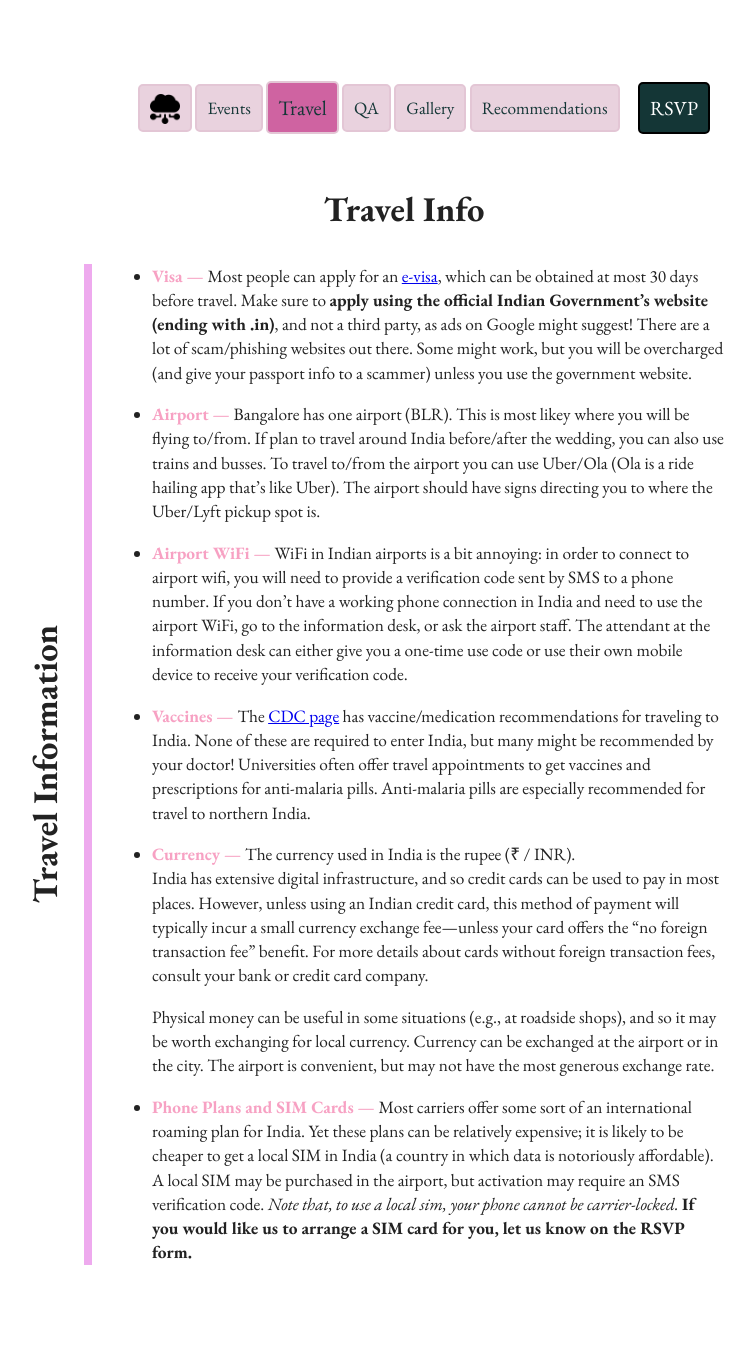
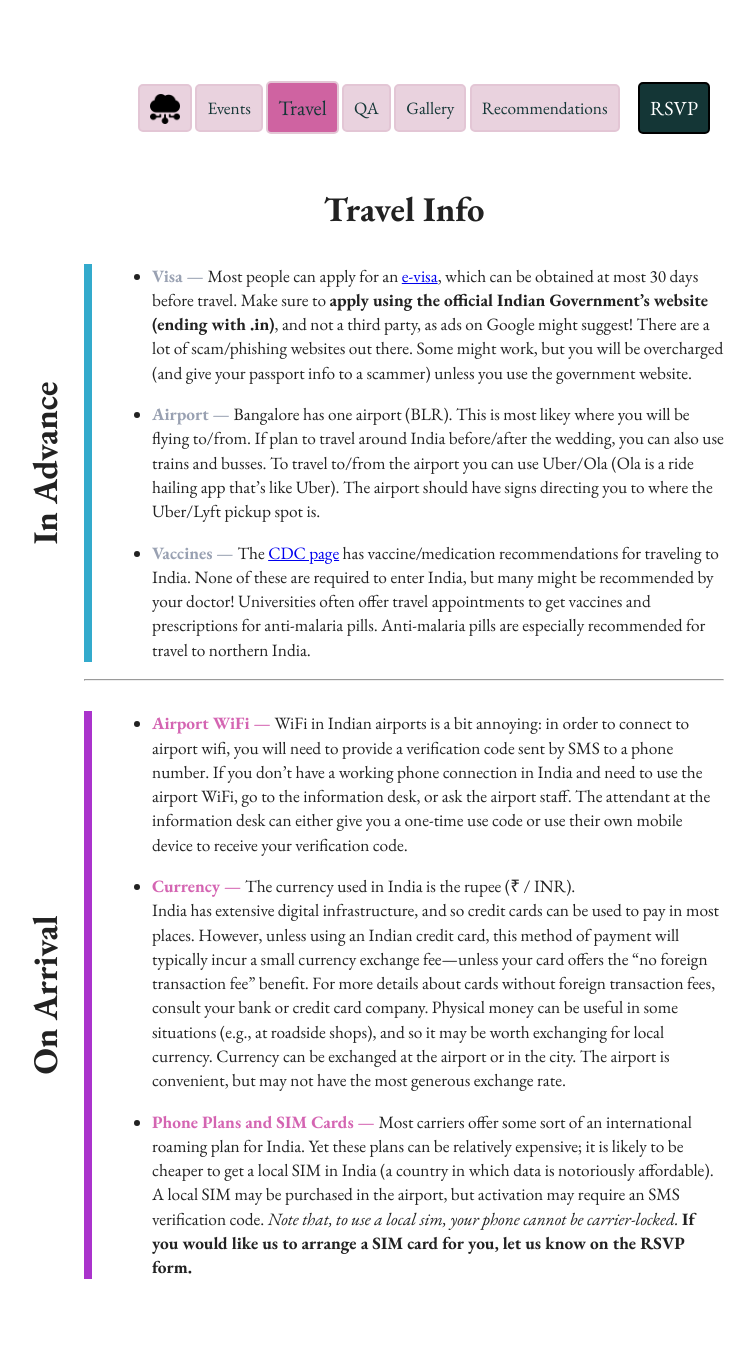
Before and after one commit to kaito-nakatani/shraito, a Jekyll site: the page built from _tabs/travel-info.md, in a window 1280 px wide. Shown: the whole page, without its empty margins (236-991 px from the left). Built offline with Jekyll 4.4.1, drawn with Linux system fonts in a browser that asks for light colours.

Commit message:
added groupings on travel info

```diff
--- a/_config.yml
+++ b/_config.yml
@@ -24,8 +24,8 @@ description: >- # this means to ignore newlines until "baseurl:"
   Write an awesome description for your new site here. You can edit this
   line in _config.yml. It will appear in your document head meta (for
   Google search results) and in your feed.xml site description.
-# baseurl: "voli-wedding/" # the subpath of your site, e.g. /blog
-baseurl: "" # the subpath of your site, e.g. /blog
+baseurl: "voli-wedding/" # the subpath of your site, e.g. /blog
+# baseurl: "" # the subpath of your site, e.g. /blog
 url: "https://orichardson.github.io/" # the base hostname & protocol for your site, e.g. http://example.com
 # twitter_username: jekyllrb
 # github_username:  jekyll
--- a/_tabs/travel-info.md
+++ b/_tabs/travel-info.md
@@ -1,34 +1,49 @@
 ---
 title_short: Travel
 title: Travel Info
-layout: tab
+layout: default
 leftblock: Travel Information
 ---
+
+{% include navbar.html %}
+
+<div class="center">
+<h1> {{page.title}} </h1>
+</div>
+
+
+<div class="block" markdown="1" style="--accent:#3ac">
+<div class="sideways"><h1>In Advance</h1></div>
 - <span class="establishment">Visa</span> Most people can apply for an
     <a href="https://indianvisaonline.gov.in/evisa/tvoa.html">e-visa</a>,
     which can be obtained at most 30 days before travel.
     Make sure to **apply using the official Indian Government's website (ending with .in)**, and not a third party, as ads on Google might suggest! There are a lot of scam/phishing websites out there. Some might work, but you will be overcharged (and give your passport info to a scammer) unless you use the government website.
 
-- <span class="establishment">Airport</span> Bangalore has one airport (BLR). This is most likey where you will be flying to/from. If plan to travel around India before/after the wedding, you can also use trains and busses. To travel to/from the airport you can use Uber/Ola (Ola is a ride hailing app that's like Uber). The airport should have signs directing you to where the Uber/Lyft pickup spot is.
+- <span class="establishment">Airport</span> Bangalore has one airport (BLR). This is most likey where you will be flying to/from. If plan to travel around India before/after the wedding, you can also use trains and busses.
+To travel to/from the airport you can use Uber/Ola (Ola is a ride hailing app that's like Uber). The airport should have signs directing you to where the Uber/Lyft pickup spot is.
 
-- <span class="establishment">Airport WiFi</span>
-WiFi in Indian airports is a bit annoying: in order to connect to airport wifi, you will need to provide a verification code sent by SMS to a phone number. If you don't have a working phone connection in India and need to use the airport WiFi, go to the information desk, or ask the airport staff.
-The attendant at the information desk can either give you a one-time use code or use their own mobile device to receive your verification code.
 
 - <span class="establishment">Vaccines</span> The [CDC page](https://wwwnc.cdc.gov/travel/destinations/traveler/none/india) has vaccine/medication recommendations for traveling to India. None of these are required to enter India, but many might be recommended by your doctor!
 Universities often offer travel appointments to get vaccines and prescriptions for anti-malaria pills. Anti-malaria pills are especially recommended for travel to northern India.
 <!-- Bangalore is actually  -->
-
+</div>
+<hr>
+<div markdown="1" class="block" style="--accent:#a3c">
+<div class="sideways"><h1>On Arrival</h1></div>
+- <span class="establishment">Airport WiFi</span>
+WiFi in Indian airports is a bit annoying: in order to connect to airport wifi, you will need to provide a verification code sent by SMS to a phone number. If you don't have a working phone connection in India and need to use the airport WiFi, go to the information desk, or ask the airport staff.
+The attendant at the information desk can either give you a one-time use code or use their own mobile device to receive your verification code.
 
 - <span class="establishment">Currency</span>
 The currency used in India is the rupee (₹ / INR).
 India has extensive digital infrastructure, and so credit cards can be used to pay in most places.
 However, unless using an Indian credit card, this method of payment will typically incur a small currency exchange fee---unless your card offers the "no foreign transaction fee" benefit.
 For more details about cards without foreign transaction fees, consult your bank or credit card company.
-
   Physical money can be useful in some situations (e.g., at roadside shops), and so it may be worth exchanging for local currency.  Currency can be exchanged at the airport or in the city.  The airport is convenient, but may not have the most generous exchange rate.
 
 - <span class="establishment">Phone Plans and SIM Cards</span> Most carriers offer some sort of an international roaming plan for India. Yet these plans can be relatively expensive; it is likely to be cheaper to get a local SIM in India (a country in which data is notoriously affordable).
 A local SIM may be purchased in the airport, but activation may require an SMS verification code.
 *Note that, to use a local sim, your phone cannot be carrier-locked.*
 **If you would like us to arrange a SIM card for you, let us know on the RSVP form.**
+
+</div>
```
